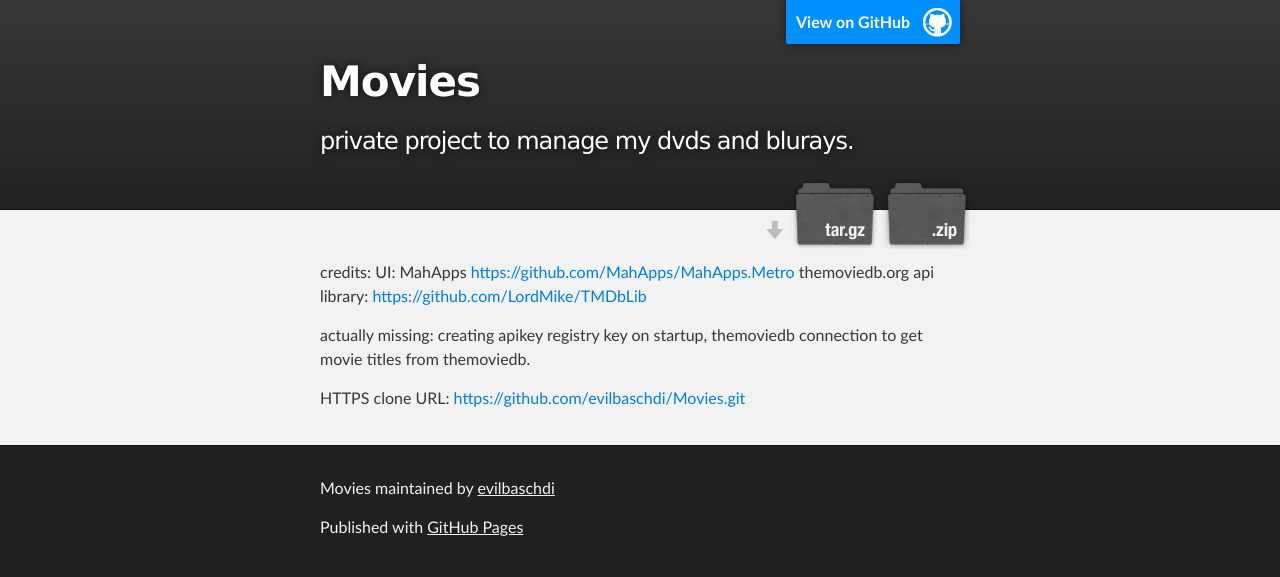
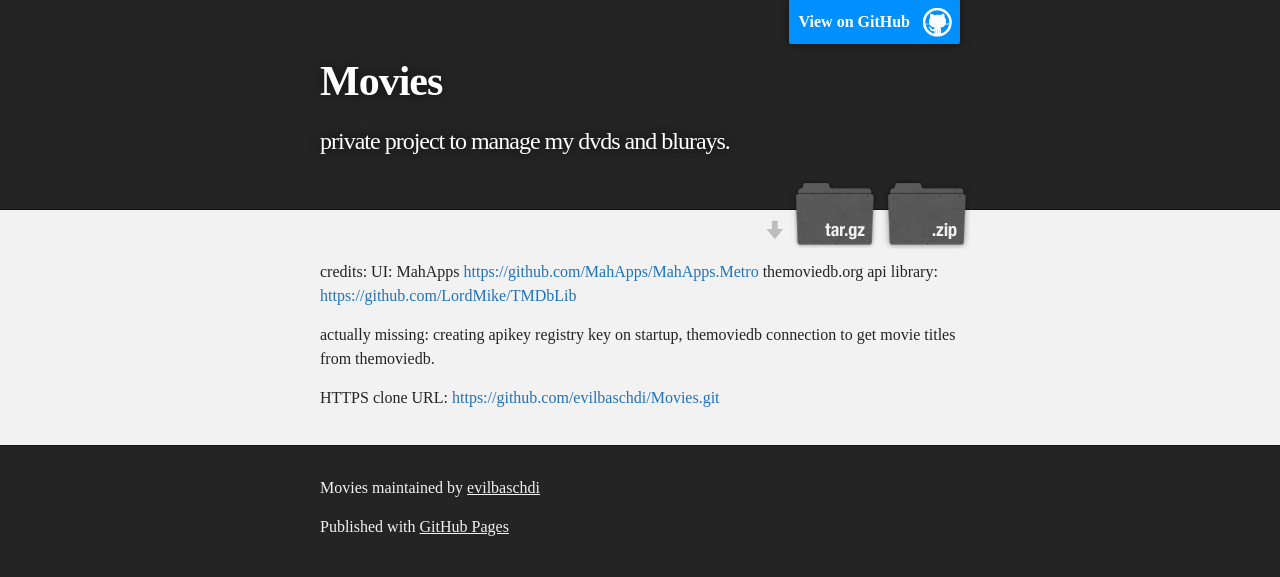
Before and after one commit to evilbaschdi/Movies, a plain HTML site: page index.html in a window 1280 px wide. Drawn offline with Linux system fonts and the light colour scheme; a web font is replaced by a local one.

Commit message:
Update stylesheet.css

```diff
--- a/stylesheets/stylesheet.css
+++ b/stylesheets/stylesheet.css
@@ -4,6 +4,12 @@
 *******************************************************************************/
 
 @import url(pygment_trac.css);
+@font-face {
+  font-family: "Rosario";
+  font-style: normal;
+  font-weight: 400;
+  src: local("Rosario Regular"), local("Rosario-Regular"), url("http://fonts.gstatic.com/s/rosario/v10/w-TkvmAJln05SsRcUypbwA.woff") format("woff");
+}
 
 /*******************************************************************************
 MeyerWeb Reset
@@ -50,10 +56,10 @@
 
 body {
   box-sizing: border-box;
-  color:#373737;
-  background: #212121;
+  color:#242424;
+  background: #242424;
   font-size: 16px;
-  font-family: 'Myriad Pro', Calibri, Helvetica, Arial, sans-serif;
+  font-family: Rosario;
   line-height: 1.5;
   -webkit-font-smoothing: antialiased;
 }
@@ -61,8 +67,8 @@
 h1, h2, h3, h4, h5, h6 {
   margin: 10px 0;
   font-weight: 700;
-  color:#222222;
-  font-family: 'Lucida Grande', 'Calibri', Helvetica, Arial, sans-serif;
+  color:#242424;
+  font-family: Rosario;
   letter-spacing: -1px;
 }
 
@@ -103,7 +109,7 @@
 
 a {
   text-decoration: none;
-  color: #007edf;
+  color: #1E73BE;
   text-shadow: none;
 
   transition: color 0.5s ease;
@@ -195,7 +201,6 @@
   border-left: 3px solid #bbb;
 }
 
-
 ul, ol, dl {
   margin-bottom: 15px
 }
@@ -234,7 +239,7 @@
 }
 
 table {
-  border: 1px solid #373737;
+  border: 1px solid #242424;
   margin-bottom: 20px;
   text-align: left;
  }
@@ -242,17 +247,17 @@
 th {
   font-family: 'Lucida Grande', 'Helvetica Neue', Helvetica, Arial, sans-serif;
   padding: 10px;
-  background: #373737;
+  background: #242424;
   color: #fff;
  }
 
 td {
   padding: 10px;
-  border: 1px solid #373737;
+  border: 1px solid #242424;
  }
 
 form {
-  background: #f2f2f2;
+  background: #F5F8FA;
   padding: 20px;
 }
 
@@ -287,12 +292,7 @@
 }
 
 #header_wrap {
-  background: #212121;
-  background: -moz-linear-gradient(top, #373737, #212121);
-  background: -webkit-linear-gradient(top, #373737, #212121);
-  background: -ms-linear-gradient(top, #373737, #212121);
-  background: -o-linear-gradient(top, #373737, #212121);
-  background: linear-gradient(top, #373737, #212121);
+  background: #242424;
 }
 
 #header_wrap .inner {
@@ -365,10 +365,8 @@
 }
 
 #footer_wrap {
-  background: #212121;
+  background: #242424;
 }
-
-
 
 /*******************************************************************************
 Small Device Styles
@@ -421,5 +419,4 @@
     max-width: 480px;
     font-size: 11px;
   }
-
 }
```
